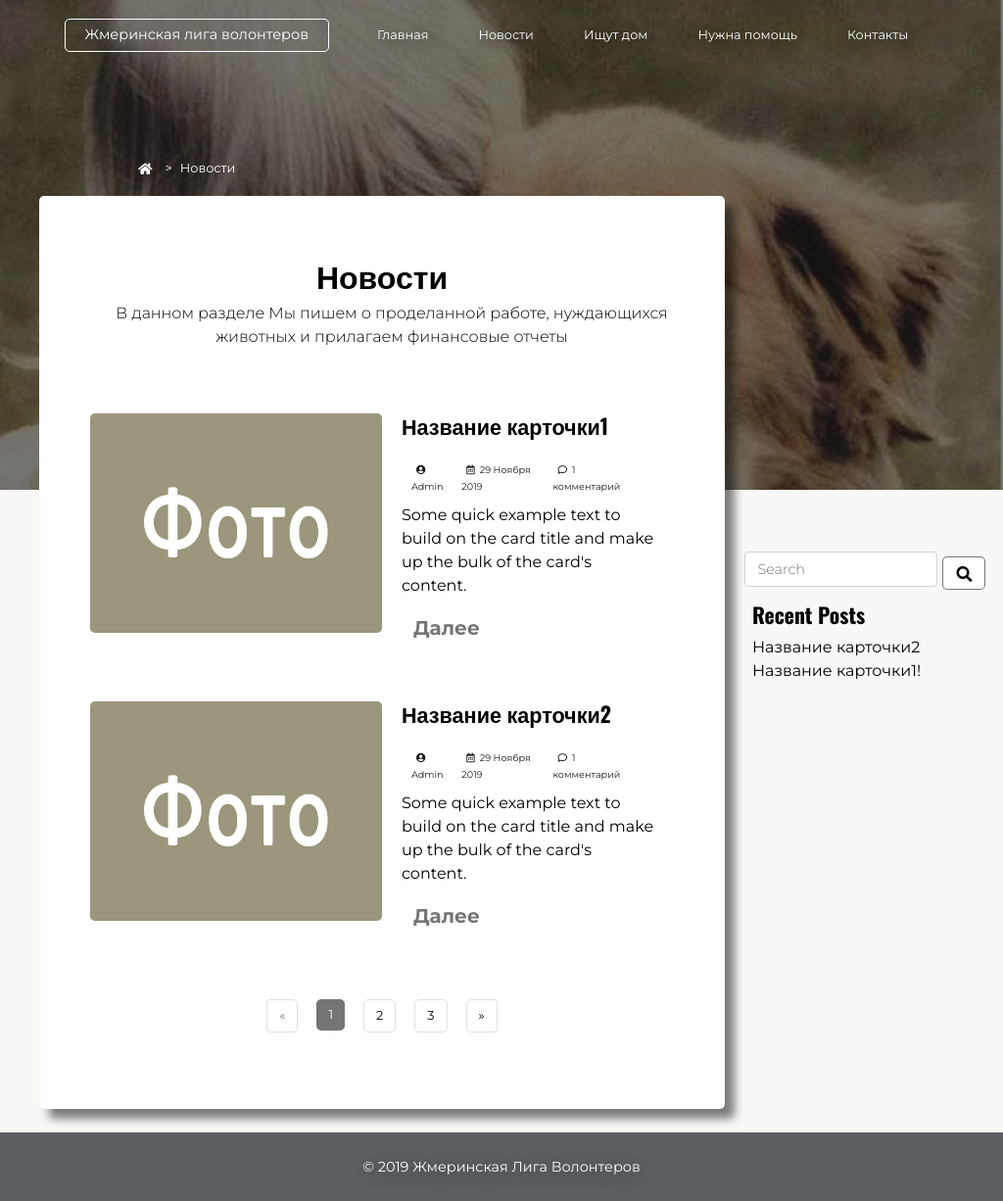
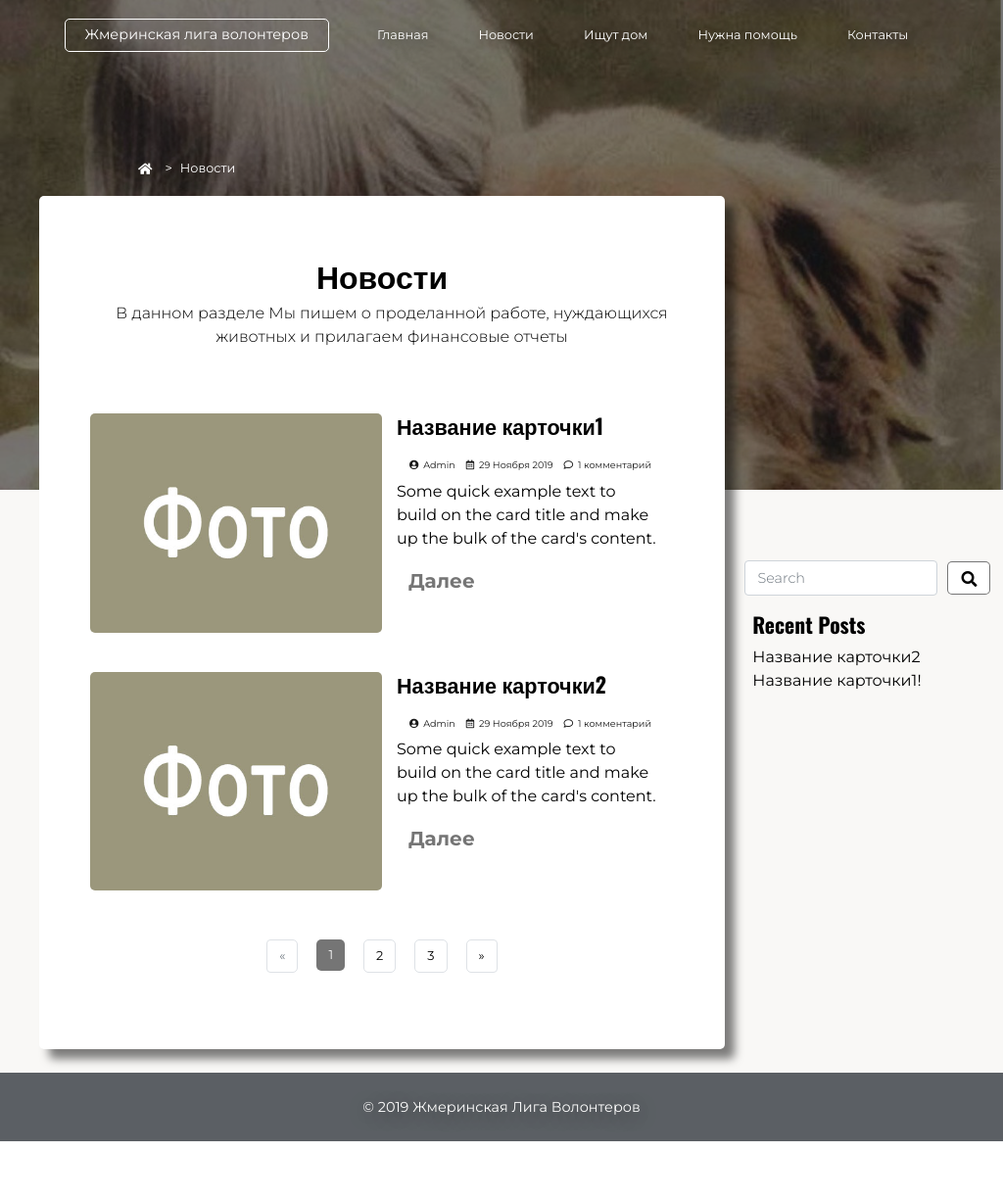
Before and after one commit to Havryliuk-Serhii/zlv, a PHP site: page /blog.html in a window 1024 px wide; the page is wider, and only the part inside the window is pictured. Shown: that part at 98% size. After the commit the page ends 1165 px from the top of that part, so only its background shows below. Run offline with PHP 8.4, Linux system fonts and the light colour scheme; some libraries are stand-ins or nearby versions.

Commit message:
add new padding .aftertitle-meta

```diff
--- a/css/style.css
+++ b/css/style.css
@@ -752,7 +752,10 @@ h1{
   width: 50%;
 }
 .card-body{
-	padding-top: 0;
+	padding: 0 15px 15px 15px;
+}
+.aftertitle-meta{
+	padding: 5px;
 }
 /*
 * Sidebar
@@ -761,19 +764,7 @@ aside{
    padding-top: 55%;
 }
 
-form.form-inline{
- display: block;
- height: 35px;
-}
-.form-control{
-	width: 150px;
-	float: left;
-}
-.btn-submit{
-  padding: 4px 8px 2px 8px;
-  margin: 5px;
-  float: right;
-}
+
 .widget{
   	margin: 3%;
 }
```
